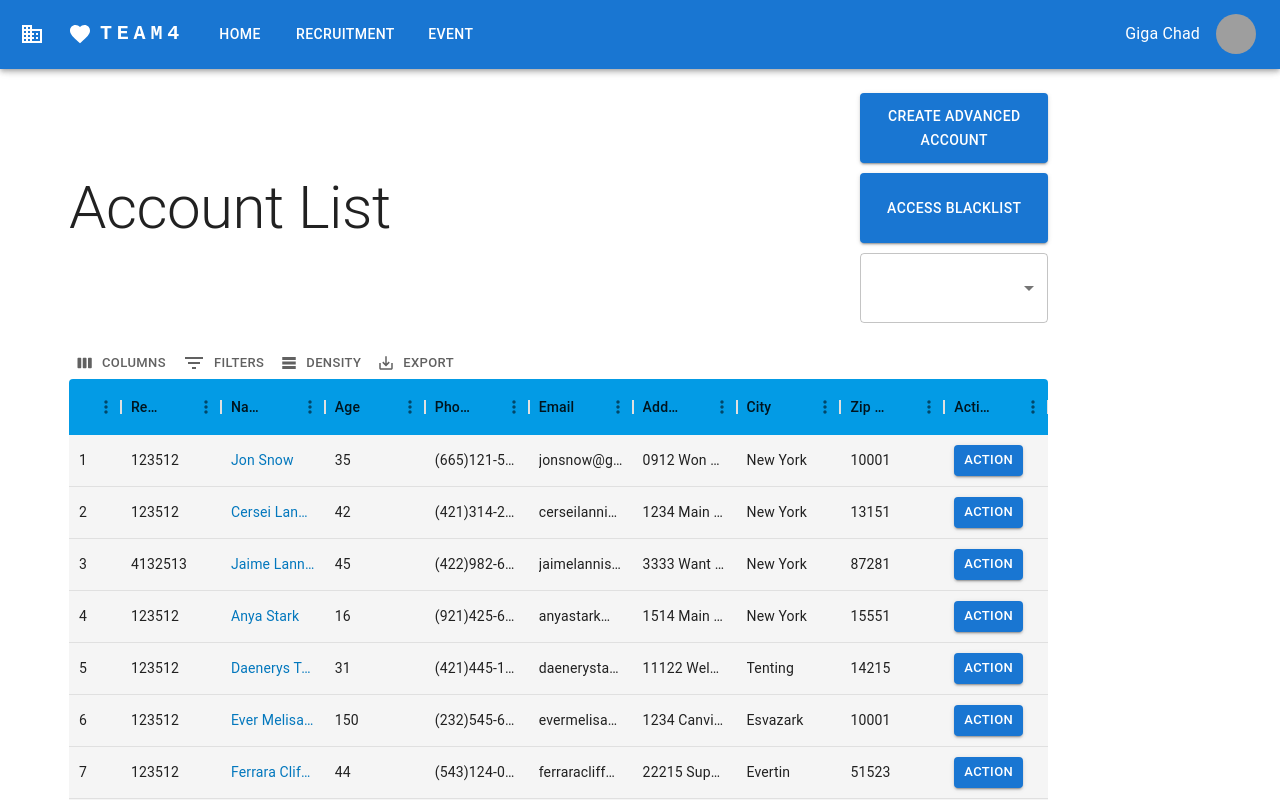
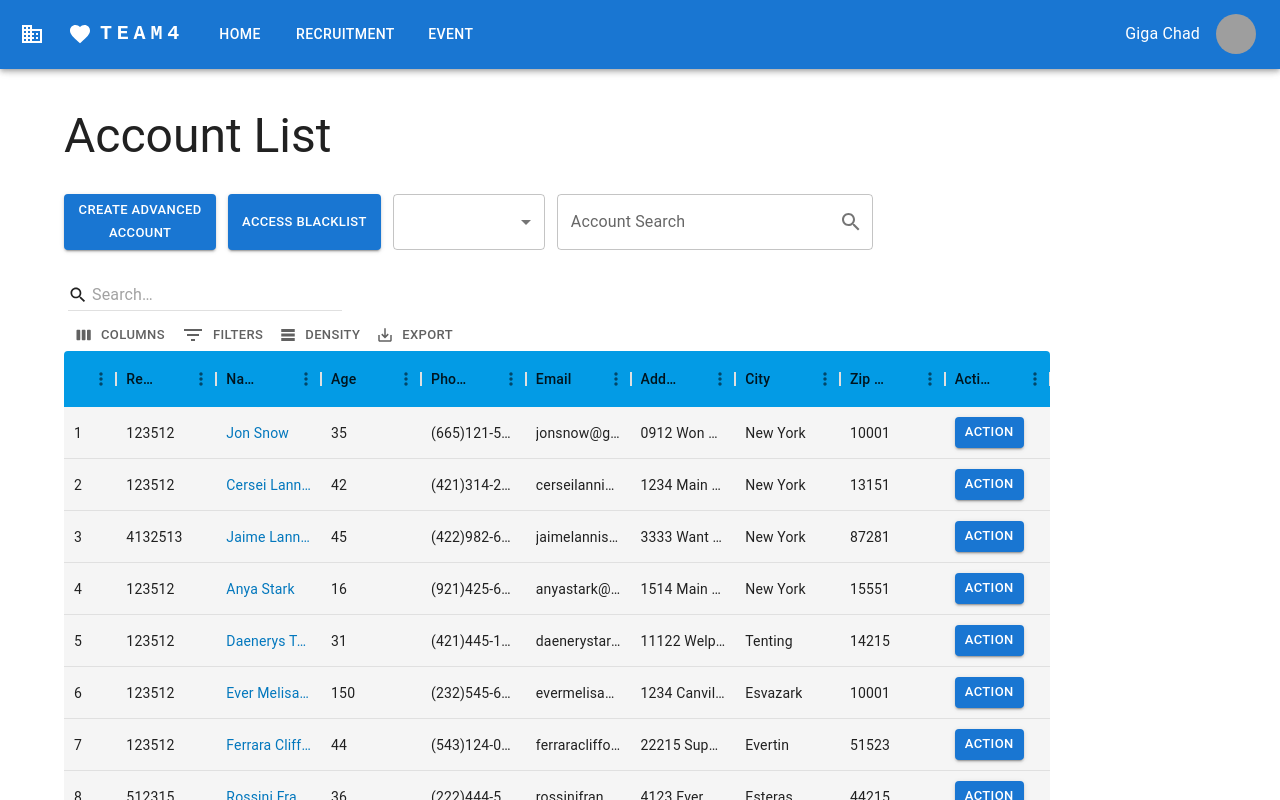
Before and after one commit to namkha1032/recruitment-website, a React (Create React App) app: page /company/account in a window 1280 px wide. Shown: the top 800 px of the page. Built offline with nearby package versions, Linux system fonts and the light colour scheme; grey boxes are pictures that could not be loaded.

Commit message:
Bug fixing

```diff
--- a/src/pages/Page_Company_Account/Page_Company_Account.jsx
+++ b/src/pages/Page_Company_Account/Page_Company_Account.jsx
@@ -1,13 +1,35 @@
-import React from 'react'
-import {Box, Button, MenuItem, Select, Typography} from "@mui/material"
-import {DataGrid, GridToolbar} from "@mui/x-data-grid";
+import React, {useState} from 'react'
+import {
+    Box,
+    Button,
+    InputAdornment,
+    MenuItem,
+    Select, TextField,
+    Typography
+} from "@mui/material"
+import {DataGrid, GridSearchIcon, GridToolbar, GridToolbarQuickFilter} from "@mui/x-data-grid";
 import {useNavigate} from "react-router-dom";
 import {mockDataContacts} from "./mockData";
 import {grey, lightBlue, teal} from "@mui/material/colors";
-
+import IconButton from "@mui/material/IconButton";
+import Grid from "@mui/material/Grid";
 const Page_Company_Account = () => {
     const navigate = useNavigate()
-    const renderActionButton = (params) => {
+    const [account, setAccount] = useState('');
+    function QuickSearchToolbar() {
+        return (
+            <Box
+                sx={{
+                    p: 0.5,
+                    pb: 0,
+                }}
+            >
+                <GridToolbarQuickFilter />
+                <GridToolbar></GridToolbar>
+            </Box>
+        );
+    }
+    const renderActionButton = () => {
         return (
             <strong>
                 <Button
@@ -21,9 +43,6 @@ const Page_Company_Account = () => {
                 </Button>
             </strong>
         )
-    }
-    const gotoBlacklist = () => {
-        navigate("/company/account/blacklist")
     }
     const columns = [
         {field: "id", headerName: "ID", flex: 0.5},
@@ -75,90 +94,145 @@ const Page_Company_Account = () => {
     ];
 
     return (
-        <Box m="5px" width="76.5vw">
-            <Box
-                display="grid"
-                gridTemplateColumns="repeat(5, 1fr)"
-                gridAutoRows="70px"
-                gap="10px"
+        <Grid container width="77vw" justifyContent="center">
+            <Grid
+                container
             >
-                <Typography variant="h2"
-                            gridColumn="span 4"
-                            gridRow="span 3"
-                            display="flex"
-                            alignItems="center"
-                            justifyContent="left">
+                <Grid
+                    item
+                    xs={8}
+                    md={12}
+                    display="flex"
+                    alignItems="center"
+                    justifyContent="left"
+                >
+                <Typography
+                    m="20px 0 30px 0"
+                    variant="h3"
+                    alignItems="center"
+                    justifyContent="left"
+                >
                     Account List
                 </Typography>
-                <Button variant="contained"
-                        size="medium"
-                        gridColumn="span 1"
-                        gridRow="span 1"
-                        xs={1}
-                        onClick={() => {
-                            navigate("/company/account/create")
-                        }}>
+                </Grid>
+                <Grid container spacing={{ xs: 0, md: 1.5 }} rowSpacing={{ xs: 1, md: 0 }} xs={4} md={12} display="flex">
+                <Grid
+                    item
+                    xs={12}
+                    md={2}
+                    display="flex"
+                    justifyContent="right">
+                <Button
+                    variant="contained"
+                    size="small"
+                    fullWidth
+                    onClick={() => {
+                        navigate("/company/account/create")
+                    }}
+                >
                     Create Advanced Account
                 </Button>
-                <Button variant="contained"
-                        size="medium"
-                        gridColumn="span 1"
-                        gridRow="span 1"
-                        onClick={() => {
-                            gotoBlacklist()
-                        }}>
+                </Grid>
+                <Grid
+                    item
+                    xs={12}
+                    md={2}
+                    display="flex"
+                    justifyContent="right">
+                <Button
+                    variant="contained"
+                    size="small"
+                    fullWidth
+                    onClick={() => {
+                        navigate("/company/account/blacklist")
+                    }}
+                >
                     Access Blacklist
                 </Button>
+                </Grid>
+                <Grid
+                    item
+                    xs={12}
+                    md={2}
+                    display="flex"
+                    justifyContent="right">
                 <Select
-                    gridColumn="span 1"
-                    gridRow="span 1"
                     labelId="selectaccount"
                     id="selectaccount"
                     label="Age"
+                    value={account}
+                    onChange={e => setAccount(e.target.value)}
+                    fullWidth
                 >
-                    <MenuItem value={10}>Candidate</MenuItem>
-                    <MenuItem value={20}>Interviewer</MenuItem>
-                    <MenuItem value={30}>Recruiter</MenuItem>
+                    <MenuItem value={"candidate"}>Candidate</MenuItem>
+                    <MenuItem value={"interviewer"}>Interviewer</MenuItem>
+                    <MenuItem value={"recruiter"}>Recruiter</MenuItem>
                 </Select>
-            </Box>
-            <Box
-                m="20px 0px 0 0px"
+                </Grid>
+                <Grid
+                    item
+                    xs={12}
+                    md={4}
+                    display="flex"
+                    justifyContent="right">
+                    <TextField
+                        fullWidth
+                        label="Account Search"
+                        id="accountSearch"
+                        InputProps={{
+                            endAdornment: (
+                                <InputAdornment position="end">
+                                    <IconButton aria-label="searchBoxButton" edge="end">
+                                        <GridSearchIcon></GridSearchIcon>
+                                    </IconButton>
+                                </InputAdornment>
+                            )
+                        }}
+                    />
+            </Grid>
+                </Grid>
+            </Grid>
+            <Grid
+                item
+                m="25px 0 10px 0"
+                xs={12}
+                display="flex"
                 sx={{
                     "& .MuiDataGrid-root": {
-                        border: "none",
+                        border: "none"
                     },
                     "& .MuiDataGrid-cell": {
-                        borderBottom: "none",
+                        borderBottom: "none"
                     },
                     "& .name-column--cell": {
-                        color: lightBlue[800],
+                        color: lightBlue[800]
                     },
                     "& .MuiDataGrid-columnHeaders": {
                         backgroundColor: lightBlue[600],
-                        borderBottom: "none",
+                        borderBottom: "none"
                     },
                     "& .MuiDataGrid-virtualScroller": {
-                        backgroundColor: grey[100],
+                        backgroundColor: grey[100]
                     },
                     "& .MuiDataGrid-footerContainer": {
                         borderTop: "none",
-                        backgroundColor: lightBlue[600],
+                        backgroundColor: lightBlue[600]
                     },
                     "& .MuiCheckbox-root": {
-                        color: `${teal[300]} !important`,
+                        color: `${teal[300]} !important`
                     },
                     "& .MuiDataGrid-toolbarContainer .MuiButton-text": {
-                        color: `${grey[700]} !important`,
-                    },
+                        color: `${grey[700]} !important`
+                    }
                 }}
             >
                 <DataGrid
                     rows={mockDataContacts}
                     columns={columns}
-                    components={{Toolbar: GridToolbar}}
+                    slots={{ toolbar: QuickSearchToolbar }}
                 />
-            </Box>
-        </Box>
+            </Grid>
+        </Grid>
     );
 }
 
--- a/src/pages/Page_Company_Account_Blacklist/Page_Company_Account_Blacklist.jsx
+++ b/src/pages/Page_Company_Account_Blacklist/Page_Company_Account_Blacklist.jsx
@@ -1,10 +1,21 @@
-import {Box, Button, Typography} from "@mui/material"
-import {DataGrid, GridToolbar} from "@mui/x-data-grid";
+import {
+    Box,
+    Button,
+    Dialog, DialogActions,
+    DialogContent,
+    DialogContentText,
+    DialogTitle,
+    InputAdornment,
+    TextField,
+    Typography
+} from "@mui/material"
+import {DataGrid, GridSearchIcon, GridToolbar, GridToolbarQuickFilter} from "@mui/x-data-grid";
 import {mockDataContacts} from "../Page_Company_Account/mockData";
 import {grey, red, teal} from "@mui/material/colors";
-
-const Page_Company_Account_Blacklist = () => {
-    const renderActionButton = (params) => {
+import Grid from "@mui/material/Grid";
+import IconButton from "@mui/material/IconButton";
+import React from "react";
+const renderActionButton = () => {
     return (
         <strong>
             <Button
@@ -12,6 +23,7 @@ const Page_Company_Account_Blacklist = () => {
                 size="small"
                 color="secondary"
                 onClick={() => {
+
                 }}
             >
                 Action
@@ -19,7 +31,8 @@ const Page_Company_Account_Blacklist = () => {
         </strong>
     )
 }
-    const renderStatusButton = (params) => {
+const RenderStatusButton = ({params}) => {
+    const [open, setOpen] = React.useState(false);
     return (
         <strong>
             <Button
@@ -27,12 +40,55 @@ const Page_Company_Account_Blacklist = () => {
                 size="small"
                 color="secondary"
                 onClick={() => {
+                    setOpen(true)
                 }}
             >
                 Status
             </Button>
+            <Dialog open={open}
+                    onClose={()=>{
+                        setOpen(false)
+                    }}
+                    aria-labelledby="accountinfo"
+                    aria-describedby="accountdetails"
+            >
+                <DialogTitle id="alert-dialog-title">
+                    {"Account info "}
+                </DialogTitle>
+                <DialogContent>
+                    <DialogContentText id="alert-dialog-description">
+                        Account ID: {params.row.id}<br/>
+                        Account Name: {params.row.name}
+                    </DialogContentText>
+                </DialogContent>
+                <DialogActions>
+                    <Button onClick={()=>{
+                        setOpen(false)
+                    }}>Disagree</Button>
+                    <Button onClick={()=>{
+                        setOpen(false)
+                    }}>
+                        Agree
+                    </Button>
+                </DialogActions>
+            </Dialog>
         </strong>
     )
+}
+
+const Page_Company_Account_Blacklist = () => {
+    function QuickSearchToolbar() {
+        return (
+            <Box
+                sx={{
+                    p: 0.5,
+                    pb: 0,
+                }}
+            >
+                <GridToolbarQuickFilter />
+                <GridToolbar></GridToolbar>
+            </Box>
+        );
     }
     const columns = [
         {field: "id", headerName: "ID", flex: 0.5},
@@ -80,30 +136,54 @@ const Page_Company_Account_Blacklist = () => {
             field: "status",
             headerName: "Account Status",
             flex: 1,
-            renderCell: renderStatusButton,
+            renderCell: (params)=>{
+                return(<RenderStatusButton params={params} />)
+            },
         },
     ];
 
     return (
-        <Box width="76.5vw"
+        <Grid
+             container width="77vw">
+            <Grid
+                item
+                xs={12}
+                display="flex"
                 alignItems="center"
-             justifyContent="center">
-            <Box
-                display="grid"
-                gridTemplateColumns="repeat(5, 1fr)"
-                gridAutoRows="40px"
-                gap="20px"
+                justifyContent="left"
             >
                 <Typography variant="h2"
-                            gridColumn="1"
-                            gridRow="span 3"
                             display="flex"
                             alignItems="center"
-                            justifyContent="center">
+                            justifyContent="left"
+                            m="30px 0 10px 0">
                     Blacklist
                 </Typography>
-            </Box>
-            <Box
+            </Grid>
+            <Grid
+                item
+                display="flex"
+                justifyContent="right">
+                <TextField
+                    fullWidth
+                    label="Account Search"
+                    id="blacklistSearch"
+                    InputProps={{
+                        endAdornment: (
+                            <InputAdornment position="end">
+                                <IconButton aria-label="toggle password visibility" edge="end">
+                                    <GridSearchIcon></GridSearchIcon>
+                                </IconButton>
+                            </InputAdornment>
+                        )
+                    }}
+                />
+            </Grid>
+            <Grid
+                item
+                m="10px 0 10px 0"
+                xs={12}
+                display="flex"
                 sx={{
                     "& .MuiDataGrid-root": {
                         border: "none",
@@ -137,10 +217,10 @@ const Page_Company_Account_Blacklist = () => {
                 <DataGrid
                     rows={mockDataContacts}
                     columns={columns}
-                    components={{Toolbar: GridToolbar}}
+                    slots={{ toolbar: QuickSearchToolbar }}
                 />
-            </Box>
-        </Box>
+            </Grid>
+        </Grid>
     );
 }
 
--- a/src/pages/Page_Company_Account_Create/Page_Company_Account_Create.jsx
+++ b/src/pages/Page_Company_Account_Create/Page_Company_Account_Create.jsx
@@ -1,18 +1,38 @@
 import React from 'react'
-import {Box, Button, FormControl, FormControlLabel, FormLabel, Radio, RadioGroup, TextField} from '@mui/material';
+import {
+    Button,
+    FormControl,
+    FormControlLabel,
+    FormLabel,
+    Radio,
+    RadioGroup,
+    TextField,
+    Typography
+} from '@mui/material';
+import Grid from "@mui/material/Grid";
 
 const Page_Company_Account_Create = () => {
     return (
-        <Box
-            display="grid"
-            gridTemplateColumns="repeat(5, 1fr)"
-            gridAutoRows="50px"
-            gap="20px"
-            m="50px 0px 0 0px"
+        <Grid
+            container
+            rowSpacing={3}
         >
-            <Box
+            <Grid
+                    item
+                    xs={12}
+                    display="flex">
+            <Typography variant="h2"
+                        display="flex"
+                        alignItems="center"
+                        justifyContent="left"
+                        m="20px 0 20px 0">
+                    Create Advanced Accounts
+            </Typography>
+            </Grid>
+            <Grid
+                item
+                xs={12}
                 display="flex"
-                gridColumn="span 5"
                 alignItems="center"
                 justifyContent="left"
             >
@@ -22,12 +42,13 @@ const Page_Company_Account_Create = () => {
                     variant="outlined"
                     fullWidth
                 />
-            </Box>
-            <Box
-                display="flex"
+            </Grid>
+            <Grid
                 alignItems="center"
                 justifyContent="left"
-                gridColumn="span 5"
+                item
+                xs={12}
+                display="flex"
             >
                 <TextField
                     id="accountpassword"
@@ -35,42 +56,44 @@ const Page_Company_Account_Create = () => {
                     variant="outlined"
                     fullWidth
                 />
-            </Box>
-            <Box gridColumn="span 5" gridRow="span 2">
+            </Grid>
+            <Grid
+                item
+                xs={12}
+                display="flex">
                 <FormControl component="fieldset">
                     <FormLabel component="legend">Choose Role:</FormLabel>
                     <RadioGroup
                         aria-label="role"
                         name="role"
                         display="flex"
-                        alignItems="center"
-                        justifyContent="left"
+                        // alignItems="center"
+                        // justifyContent="left"
                     >
                         <FormControlLabel value="recruiter" control={<Radio/>} label="Recruiter"/>
                         <FormControlLabel value="interviewer" control={<Radio/>} label="Interviewer"/>
                     </RadioGroup>
                 </FormControl>
-            </Box>
-            <Box
+            </Grid>
+            <Grid
                 display="flex"
                 alignItems="center"
                 justifyContent="left"
-                gridColumn="span 5"
-            >
+                item
+                xs={12}>
                 <TextField
                     id="accountdepartment"
                     label="Department"
                     variant="outlined"
                     fullWidth
                 />
-            </Box>
-            <Box
+            </Grid>
+            <Grid
                 display="flex"
                 alignItems="center"
                 justifyContent="right"
-                gridColumn="span 5"
-                gridRow="6"
-            >
+                item
+                xs={12}>
                 <Button
                     variant="contained"
                     size="small"
@@ -80,8 +103,8 @@ const Page_Company_Account_Create = () => {
                 >
                     Create
                 </Button>
-            </Box>
-        </Box>
+            </Grid>
+        </Grid>
     );
 }
 
```
Lines whose indentation alone changed are shown as unchanged.
